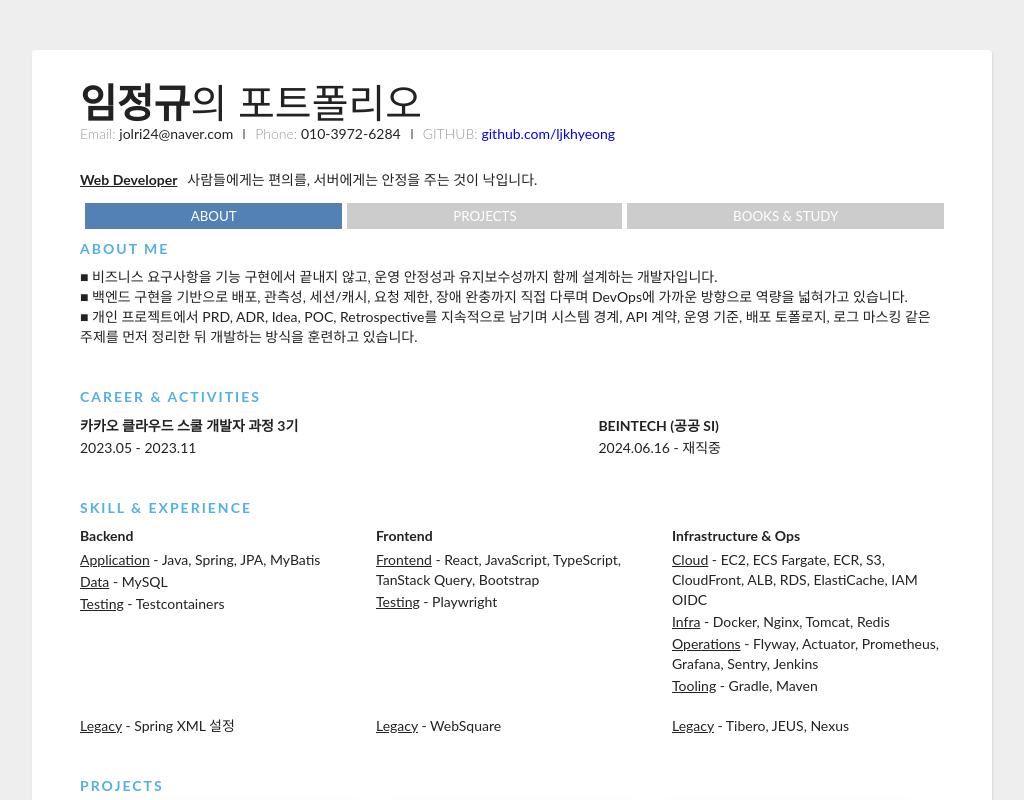
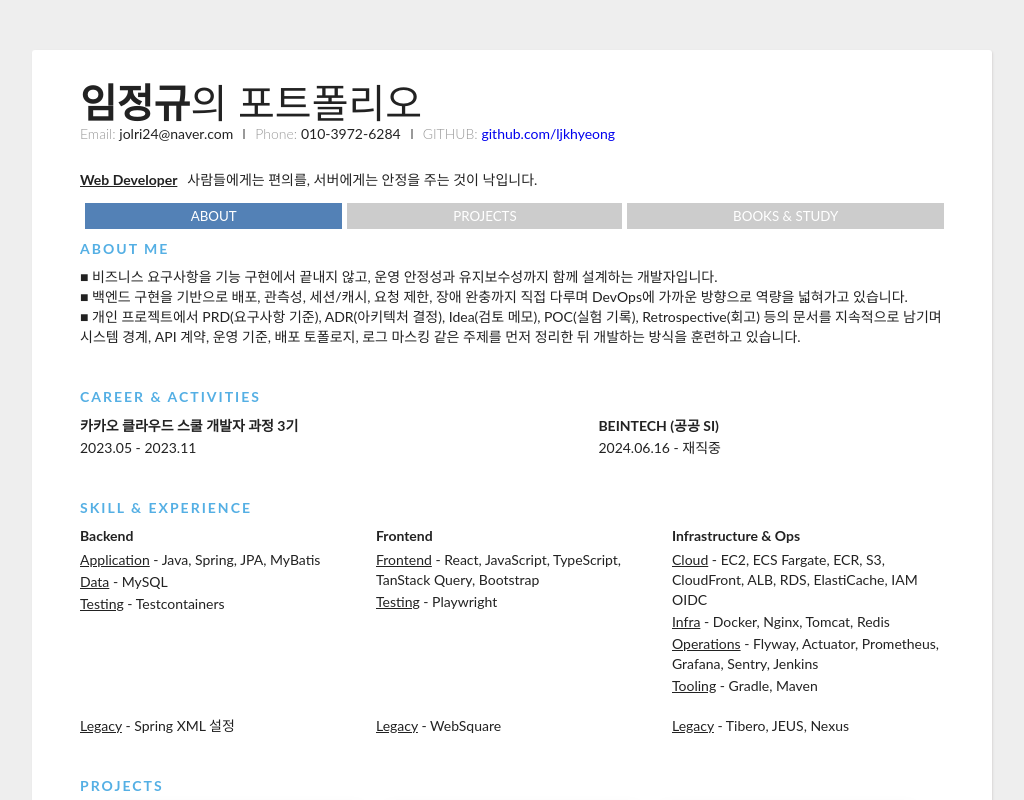
Before and after one commit to ljkhyeong/portfolio, a React (Create React App) app: page / in a window 1280 px wide. Shown: the top 800 px of the page, without its empty margins (128-1152 px from the left). Built offline with nearby package versions, Linux system fonts and the light colour scheme.

Commit message:
about 문구 설명 보강

```diff
--- a/src/component/About.js
+++ b/src/component/About.js
@@ -45,10 +45,11 @@ const About = ({ onShowProjects, onShowBooks }) => {
                 넓혀가고 있습니다.
               </div>
               <div className="text">
-                ■ 개인 프로젝트에서 PRD, ADR, Idea, POC, Retrospective를
-                지속적으로 남기며 시스템 경계, API 계약, 운영 기준, 배포
-                토폴로지, 로그 마스킹 같은 주제를 먼저 정리한 뒤 개발하는
-                방식을 훈련하고 있습니다.
+                ■ 개인 프로젝트에서 PRD(요구사항 기준), ADR(아키텍처 결정),
+                Idea(검토 메모), POC(실험 기록), Retrospective(회고) 등의
+                문서를 지속적으로 남기며 시스템 경계, API 계약, 운영 기준,
+                배포 토폴로지, 로그 마스킹 같은 주제를 먼저 정리한 뒤
+                개발하는 방식을 훈련하고 있습니다.
               </div>
             </div>
           </div>
```
